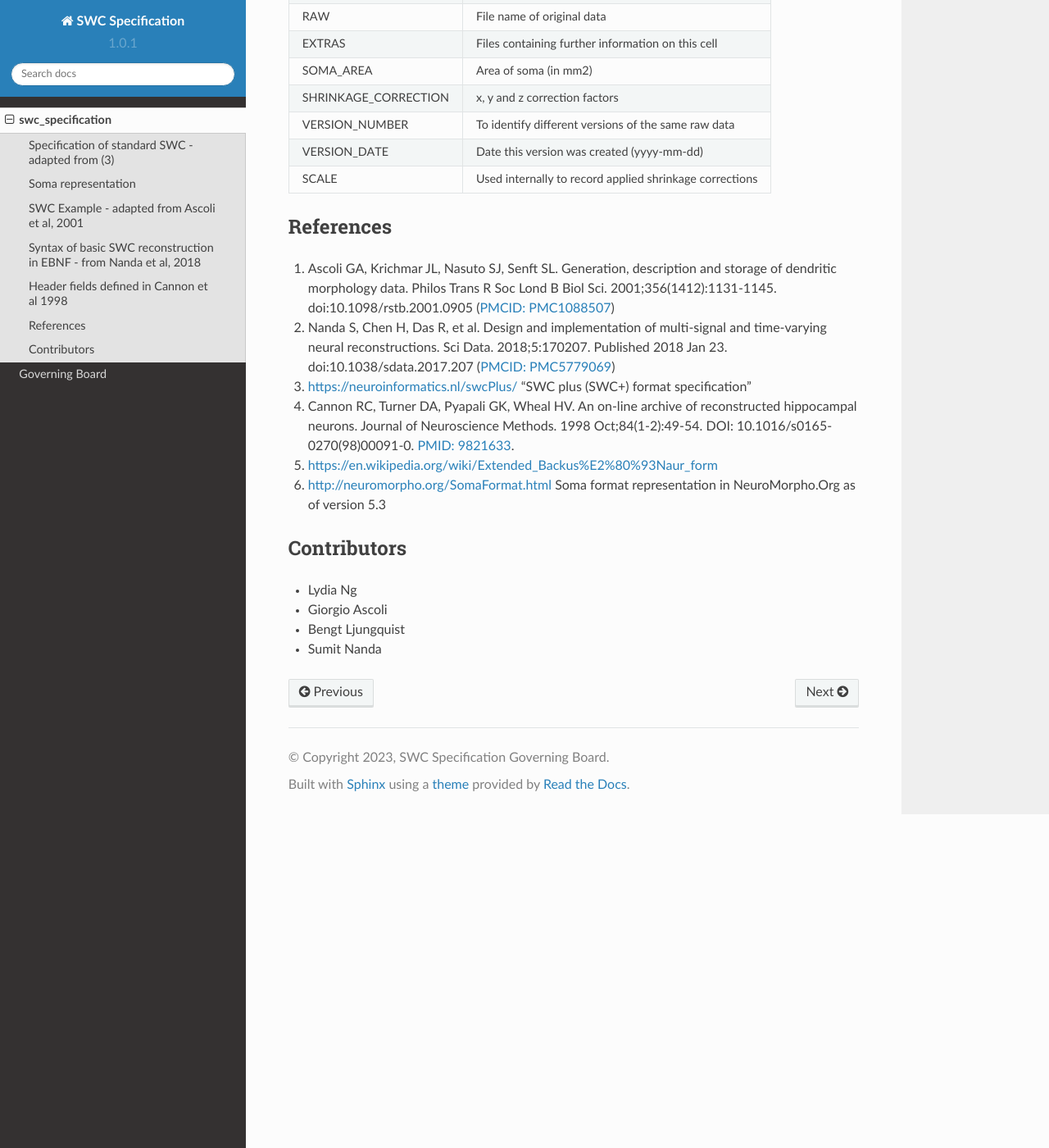
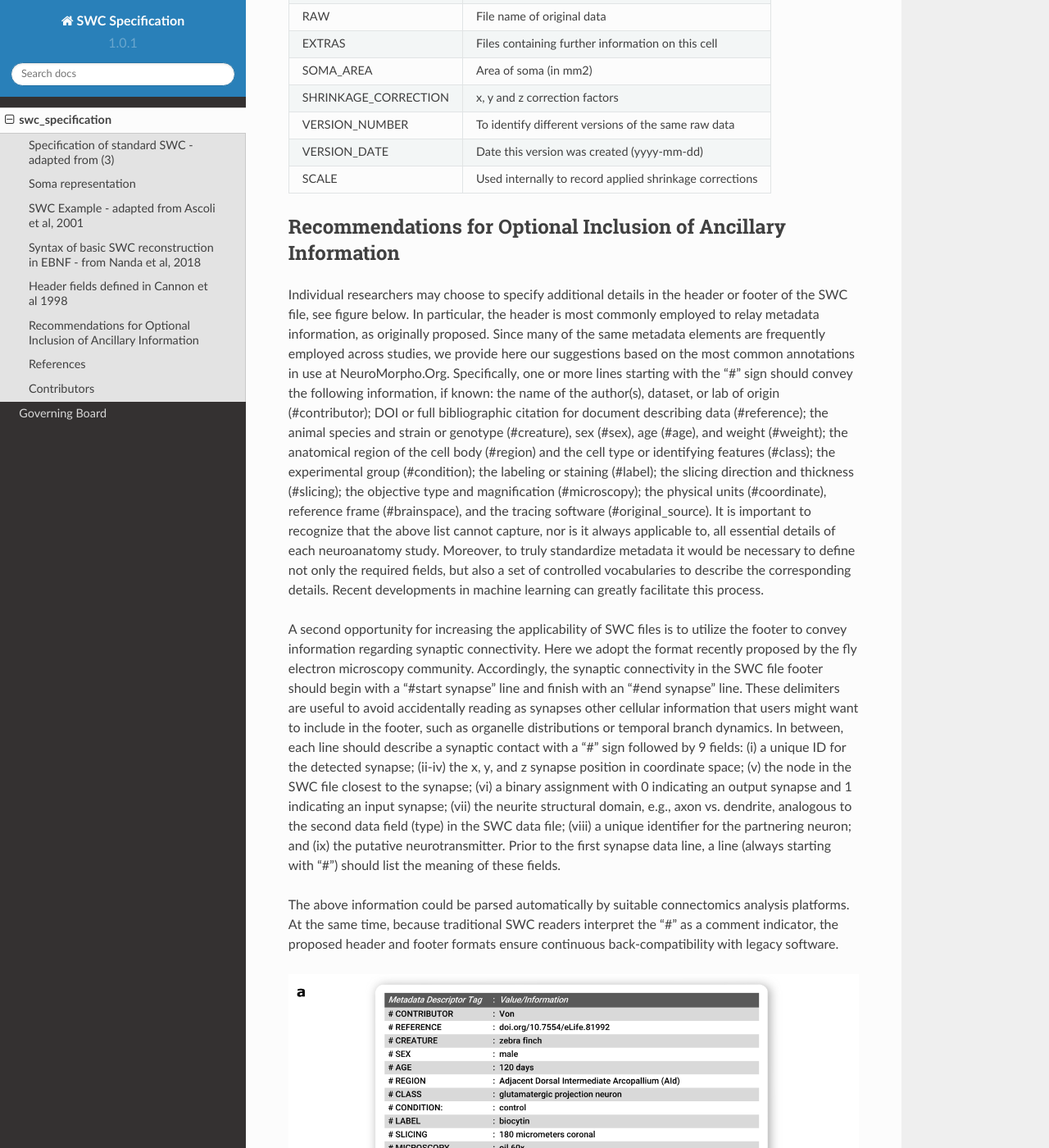
Before and after one commit to INCF/swc-specification, a Sphinx documentation site: the page built from docs/source/swc.rst, in a window 1280 px wide and 1400 px high, scrolled down 3477 px. Shown: the whole window at 82% size. Built offline with Sphinx 7.4.7 and the Read the Docs theme 2.0.0, drawn with Linux system fonts in a browser that asks for light colours; pages that are not in the unit, such as notebooks, are missing from menus; cross-references to code outside the pages are shown as plain code; some of the changed text lies outside the part shown.

Commit message:
Added ancillary information.

```diff
--- a/docs/source/swc.rst
+++ b/docs/source/swc.rst
@@ -171,6 +171,58 @@ required component of SWC:
 |                      | corrections                                  |
 +----------------------+----------------------------------------------+
 
+Recommendations for Optional Inclusion of Ancillary Information
+----------------------------------------------------------------
+Individual researchers may choose to specify additional details in the header
+or footer of the SWC file, see figure below. In particular, the header is
+most commonly employed to relay metadata information, as originally proposed.
+Since many of the same metadata elements are frequently employed across studies,
+we provide here our suggestions based on the most common annotations in use at
+NeuroMorpho.Org. Specifically, one or more lines starting with the “#” sign
+should convey the following information, if known: the name of the author(s),
+dataset, or lab of origin (#contributor); DOI or full bibliographic citation
+for document describing data (#reference); the animal species and strain or
+genotype (#creature), sex (#sex), age (#age), and weight (#weight); the
+anatomical region of the cell body (#region) and the cell type or identifying
+features (#class); the experimental group (#condition); the labeling or staining
+(#label); the slicing direction and thickness (#slicing); the objective type and
+magnification (#microscopy); the physical units (#coordinate), reference frame
+(#brainspace), and the tracing software (#original_source). It is important to
+recognize that the above list cannot capture, nor is it always applicable to,
+all essential details of each neuroanatomy study. Moreover, to truly standardize
+metadata it would be necessary to define not only the required fields, but also
+a set of controlled vocabularies to describe the corresponding details. Recent
+developments in machine learning can greatly facilitate this process.
+
+A second opportunity for increasing the applicability of SWC files is to utilize
+the footer to convey information regarding synaptic connectivity. Here we adopt
+the format recently proposed by the fly electron microscopy community.
+Accordingly, the synaptic connectivity in the SWC file footer should begin with
+a “#start synapse” line and finish with an “#end synapse” line. These delimiters
+are useful to avoid accidentally reading as synapses other cellular information
+that users might want to include in the footer, such as organelle distributions
+or temporal branch dynamics. In between, each line should describe a synaptic
+contact with a “#” sign followed by 9 fields: (i) a unique ID for the detected
+synapse; (ii-iv) the x, y, and z synapse position in coordinate space; (v) the
+node in the SWC file closest to the synapse; (vi) a binary assignment with 0
+indicating an output synapse and 1 indicating an input synapse; (vii) the
+neurite structural domain, e.g., axon vs. dendrite, analogous to the second
+data field (type) in the SWC data file; (viii) a unique identifier for the
+partnering neuron; and (ix) the putative neurotransmitter. Prior to the first
+synapse data line, a line (always starting with “#”) should list the meaning
+of these fields.
+
+The above information could be parsed automatically by suitable connectomics
+analysis platforms. At the same time, because traditional SWC readers interpret
+the “#” as a comment indicator, the proposed header and footer formats ensure
+continuous back-compatibility with legacy software.
+
+.. figure:: Figures/ancillary_info.png
+   :alt: Recommended optional inclusion of ancillary information in SWC Files. a Metadata information included as a header, b Synapse connectivity information in footer.
+
+   Recommended optional inclusion of ancillary information in SWC Files. a Metadata information included as a header, b Synapse connectivity information in footer.
+
+
 References
 ----------
 
```
Also changed, not shown: docs/source/Figures/ancillary_info.png (added).
